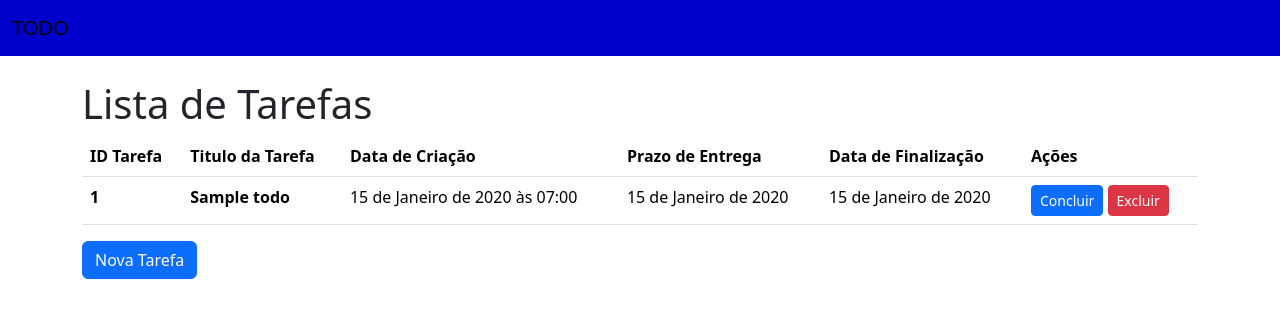
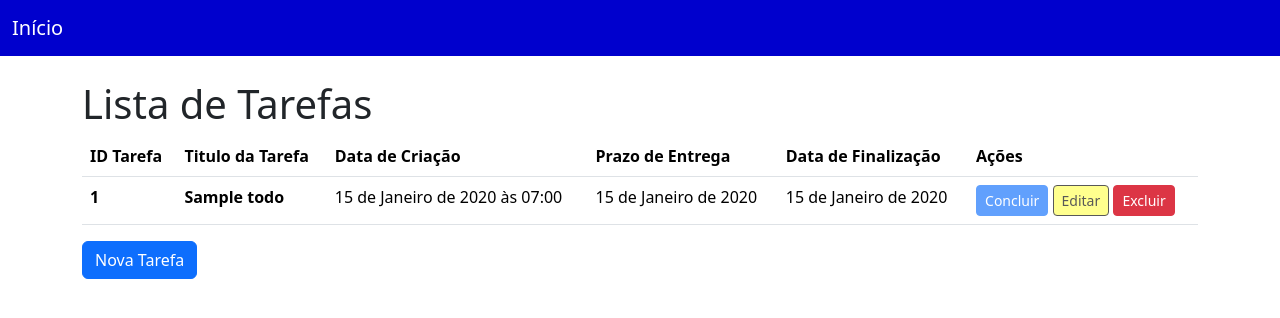
Before and after one commit to oluuizfernando/task-manager-crud, a Django app: page / in a window 1280 px wide. Shown: the top 318 px of the page. Run offline with Django 5.2, Linux system fonts and the light colour scheme; tables that the repository leaves empty hold one stand-in row (values such as "Sample post").

Commit message:
feat: insere delete e concluir task

```diff
--- a/setup/urls.py
+++ b/setup/urls.py
@@ -4,10 +4,16 @@ from django.urls import path
 # from todos.views import todo_list
 from todos.views import TodoListView
 from todos.views import TodoCreateView
+from todos.views import TodoUpdateView
+from todos.views import TodoDeleteView
+from todos.views import TodoFinishTaskView
 
 urlpatterns = [
     path('admin/', admin.site.urls),
     path("", TodoListView.as_view(), name="todo_list"),
     path("create", TodoCreateView.as_view(), name="todo_create"),
+    path("update/<int:pk>", TodoUpdateView.as_view(), name="todo_update"),
+    path("delete/<int:pk>", TodoDeleteView.as_view(), name="todo_delete"),
+    path("finish_task/<int:pk>", TodoFinishTaskView.as_view(), name="todo_finish_task")
     # path("", todo_list)
 ]
--- a/todos/models.py
+++ b/todos/models.py
@@ -1,4 +1,5 @@
 from django.db import models
+import datetime
 
 # gonna represent the database tables
 class Todo(models.Model):
@@ -6,3 +7,12 @@ class Todo(models.Model):
     created_at = models.DateTimeField(auto_now_add=True, null=False, blank=False)
     deadline = models.DateField(verbose_name="Data de Entrega", null=False, blank=False)
     finished_at = models.DateField(null=True, blank=False)
+
+    class Meta():
+        ordering = ["deadline"]
+        # ordering = ["-deadline"]
+
+    def mark_has_complete(self):
+        if not self.finished_at:
+            self.finished_at = datetime.date.today()
+            self.save()
--- a/todos/templates/base.html
+++ b/todos/templates/base.html
@@ -10,7 +10,7 @@
         <!-- As a link -->
     <nav class="navbar mb-4" style="background-color: #0000CD;">
         <div class="container-fluid">
-            <a class="navbar-brand" href="#">TODO</a>
+            <a class="navbar-brand" style="color: #FFFFFF" href={% url "todo_list" %}>Início</a>
         </div>
     </nav>
 
--- a/todos/templates/todos/todo_list.html
+++ b/todos/templates/todos/todo_list.html
@@ -28,8 +28,17 @@
           <td scope="row">{{task.deadline}}</td>
           <td scope="row">{{task.finished_at|default:"-"}}</td>
           <td>
-            <a href="#" class="btn btn-primary btn-sm">Concluir</a>
-            <a href="#" class="btn btn-danger btn-sm">Excluir</a>
+            <a href={% url "todo_finish_task" pk=task.pk%}
+            class="btn btn-primary btn-sm
+            {% if task.finished_at %} disabled {% endif %}"
+            >Concluir</a>
+            <a href={% url "todo_update" pk=task.pk%}
+            class="btn btn-secundary btn-sm
+            {% if task.finished_at %} disabled {% endif %}" style="background-color: #FFFF52"
+            >Editar</a>
+            <a href={% url "todo_delete" pk=task.pk%}
+            class="btn btn-danger btn-sm"
+            >Excluir</a>
           </td>
         </tr>
         {% endfor%}
--- a/todos/views.py
+++ b/todos/views.py
@@ -1,7 +1,12 @@
 # from django.shortcuts import render
+from django.views.generic import View
 from django.views.generic import ListView
 from django.views.generic import CreateView
+from django.views.generic import UpdateView
+from django.views.generic import DeleteView
+from django.shortcuts import get_object_or_404, redirect
 from django.urls import reverse_lazy
+import datetime
 from .models import Todo
 
 # def todo_list(request):
@@ -15,3 +20,18 @@ class TodoCreateView(CreateView):
     model = Todo
     fields = ["title", "deadline"]
     success_url = reverse_lazy("todo_list")
+
+class TodoUpdateView(UpdateView):
+    model = Todo
+    fields = ["title", "deadline"]
+    success_url = reverse_lazy("todo_list")
+
+class TodoDeleteView(DeleteView):
+    model = Todo
+    success_url = reverse_lazy("todo_list")
+
+class TodoFinishTaskView(View):
+    def get(self, request, pk):
+        todo = get_object_or_404(Todo, pk=pk)
+        todo.mark_has_complete()
+        return redirect("todo_list")
```
Also changed, not shown: todos/templates/todos/todo_form.html (+10 -3 lines).
